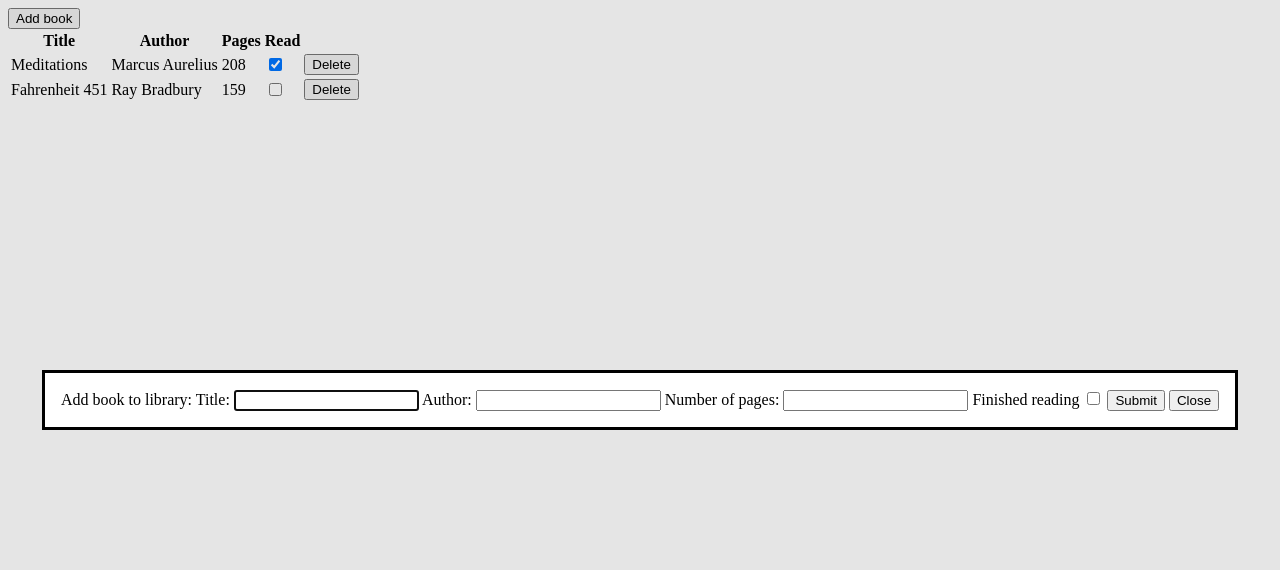
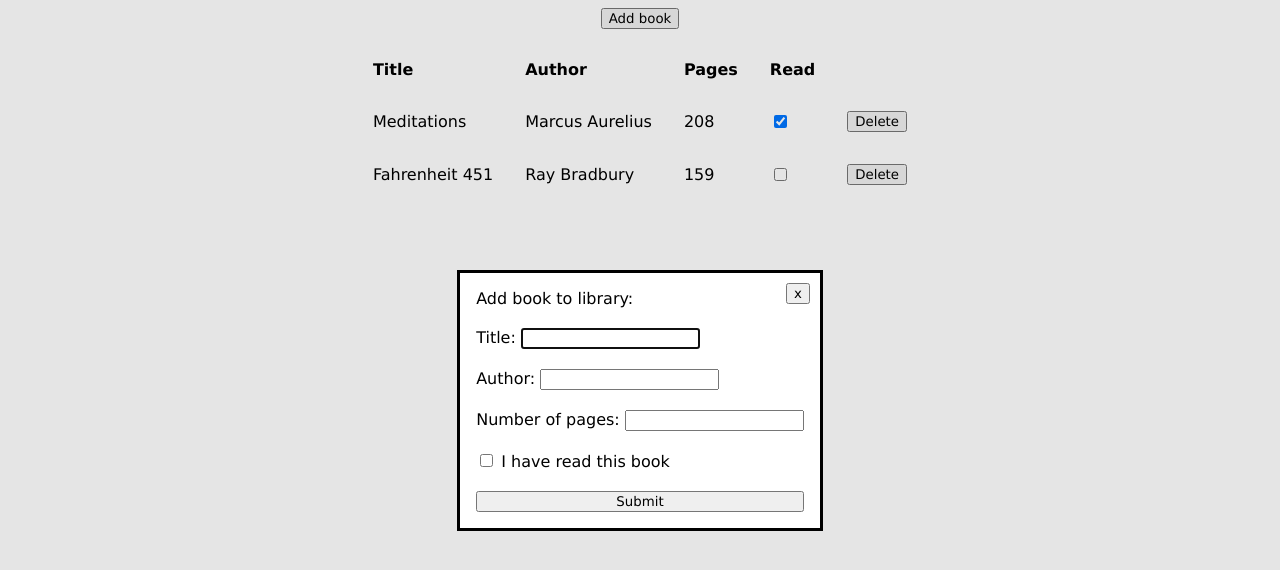
Before and after one commit to VecchiR/library, a plain HTML site: page index.html in a window 1280 px wide. Both pictures are taken after a click on the button "Add book". Drawn offline with Linux system fonts and the light colour scheme.

Commit message:
Add basic visual improvements (alignment, spacings, change font)
- Centralize the page's content
- Change font to a more modern looking one
- Make dialog box vertical + Put close button on top right corner

```diff
--- a/index.html
+++ b/index.html
@@ -34,26 +34,27 @@
       </label>
 
       <label for="book-finished">
-        <span class="form-field-span">Finished reading</span>
         <input type="checkbox" id="book-finished" name="book-finished" value="book-finished">
+        <span class="form-field-span">I have read this book</span>
       </label>
 
       <button class="book-submit" type="submit">Submit</button>
-      <button class="dialog-close" type="button">Close</button>
     </form>
+    <button class="dialog-close" type="button">x</button>
   </dialog>
 
+  <div class="main-container">
     <button class="add-book">Add book</button>
-
     <table class="books-table">
       <tr>
         <th>Title</th>
         <th>Author</th>
         <th>Pages</th>
         <th>Read</th>
-      <td>&nbsp;</td>
+        <th>&nbsp;</th>
       </tr>
     </table>
+  </div>
 
 
 
--- a/styles.css
+++ b/styles.css
@@ -0,0 +1,31 @@
+.main-container {
+    display: flex;
+    flex-direction: column;
+    align-items: center;
+}
+
+.books-table {
+        border-spacing: 30px;
+
+}
+
+th {
+    text-align: left;
+}
+
+.dialog-form {
+    display: flex;
+    flex-direction: column;
+    gap: 20px;
+}
+
+.dialog-close {
+    position: absolute;
+    top: 10px;
+  right: 10px;
+}
+
+
+* {
+    font-family:Verdana, Geneva, Tahoma, sans-serif;
+}
```
Lines whose indentation alone changed are shown as unchanged.
